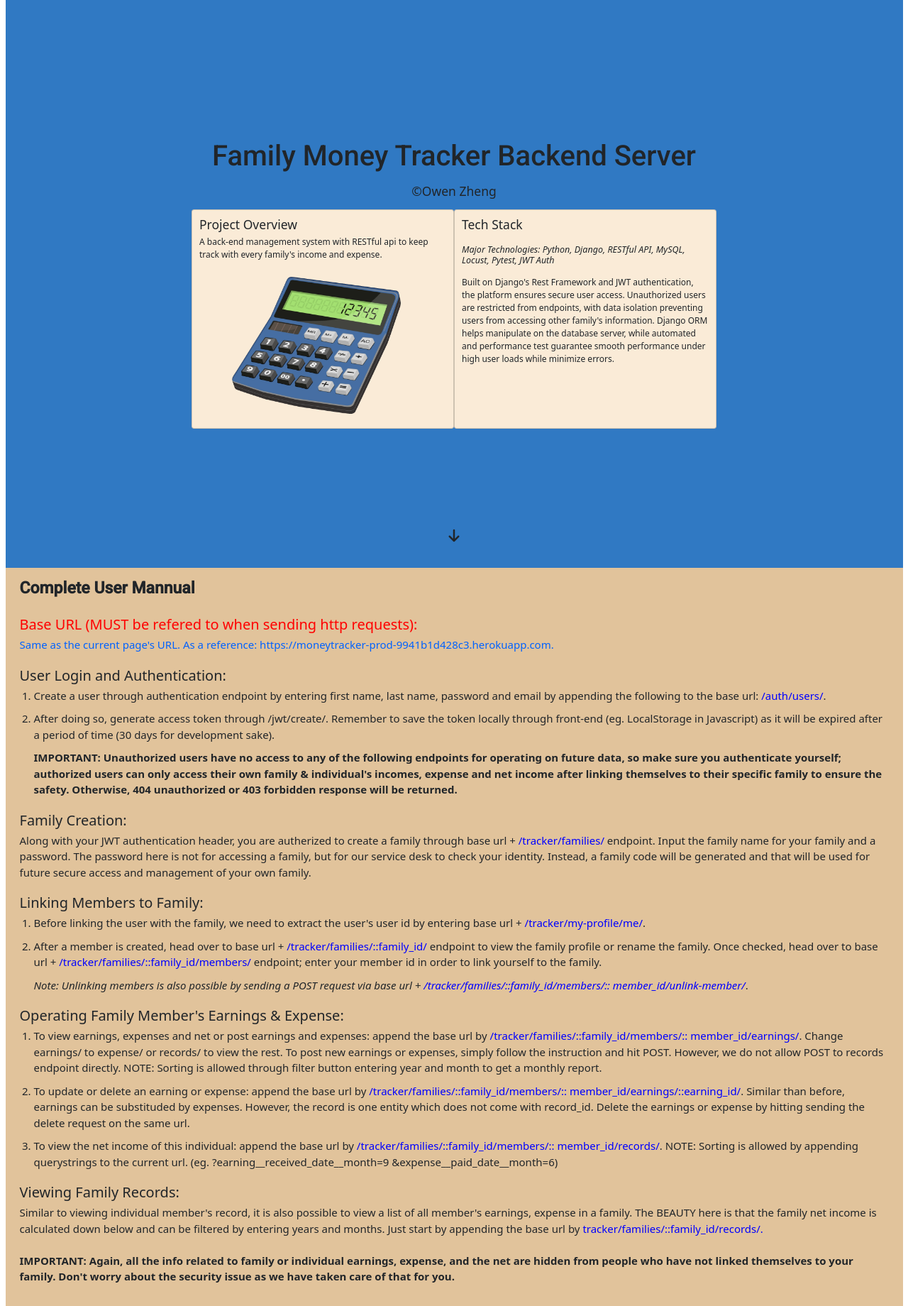
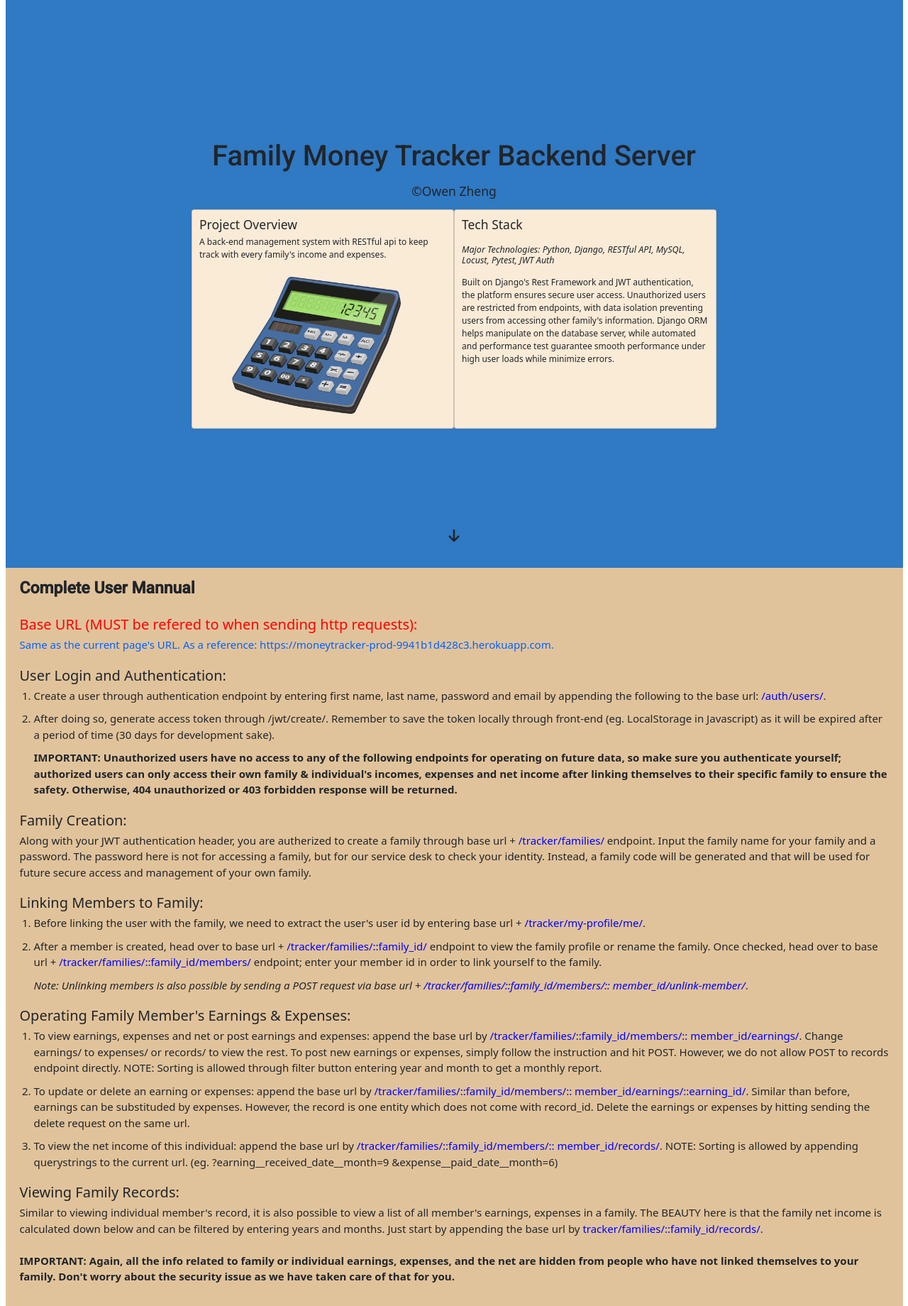
Before and after one commit to Owen200402/FamilyMoneyTracker, a Django app: page / in a window 1280 px wide. Shown: the whole page at 71% size. Run offline with Django 4.2, Linux system fonts and the light colour scheme; some libraries are stand-ins or nearby versions; some web fonts are replaced.

Commit message:
Grammar Error from index.html

```diff
--- a/core/templates/core/index.html
+++ b/core/templates/core/index.html
@@ -49,7 +49,7 @@
                   <div class="card-text">
                     <p>
                       A back-end management system with RESTful api to keep
-                      track with every family's income and expense.
+                      track with every family's income and expenses.
                     </p>
                   </div>
                   <img
@@ -127,7 +127,7 @@
                 >IMPORTANT: Unauthorized users have no access to any of the
                 following endpoints for operating on future data, so make sure
                 you authenticate yourself; authorized users can only access
-                their own family & individual's incomes, expense and net income
+                their own family & individual's incomes, expenses and net income
                 after linking themselves to their specific family to ensure the
                 safety. Otherwise, 404 unauthorized or 403 forbidden response
                 will be returned.</b
@@ -185,7 +185,7 @@
           </ol>
         </div>
         <div class="body">
-          <h2>Operating Family Member's Earnings & Expense:</h2>
+          <h2>Operating Family Member's Earnings & Expenses:</h2>
           <ol>
             <li>
               <p>
@@ -194,7 +194,7 @@
                 <a class="link--secondary"
                   >/tracker/families/::family_id/members/::
                   member_id/earnings/</a
-                >. Change earnings/ to expense/ or records/ to view the rest. To
+                >. Change earnings/ to expenses/ or records/ to view the rest. To
                 post new earnings or expenses, simply follow the instruction and
                 hit POST. However, we do not allow POST to records endpoint
                 directly. NOTE: Sorting is allowed through filter button
@@ -203,14 +203,14 @@
             </li>
             <li>
               <p>
-                To update or delete an earning or expense: append the base url
+                To update or delete an earning or expenses: append the base url
                 by
                 <a class="link--secondary"
                   >/tracker/families/::family_id/members/::
                   member_id/earnings/::earning_id/</a
                 >. Similar than before, earnings can be substituded by expenses.
                 However, the record is one entity which does not come with
-                record_id. Delete the earnings or expense by hitting sending the
+                record_id. Delete the earnings or expenses by hitting sending the
                 delete request on the same url.
               </p>
             </li>
@@ -232,7 +232,7 @@
           <h2>Viewing Family Records:</h2>
           <p>
             Similar to viewing individual member's record, it is also possible
-            to view a list of all member's earnings, expense in a family. The
+            to view a list of all member's earnings, expenses in a family. The
             BEAUTY here is that the family net income is calculated down below
             and can be filtered by entering years and months. Just start by
             appending the base url by
@@ -243,7 +243,7 @@
             <br />
             <b>
               IMPORTANT: Again, all the info related to family or individual
-              earnings, expense, and the net are hidden from people who have not
+              earnings, expenses, and the net are hidden from people who have not
               linked themselves to your family. Don't worry about the security
               issue as we have taken care of that for you.
             </b>
```
